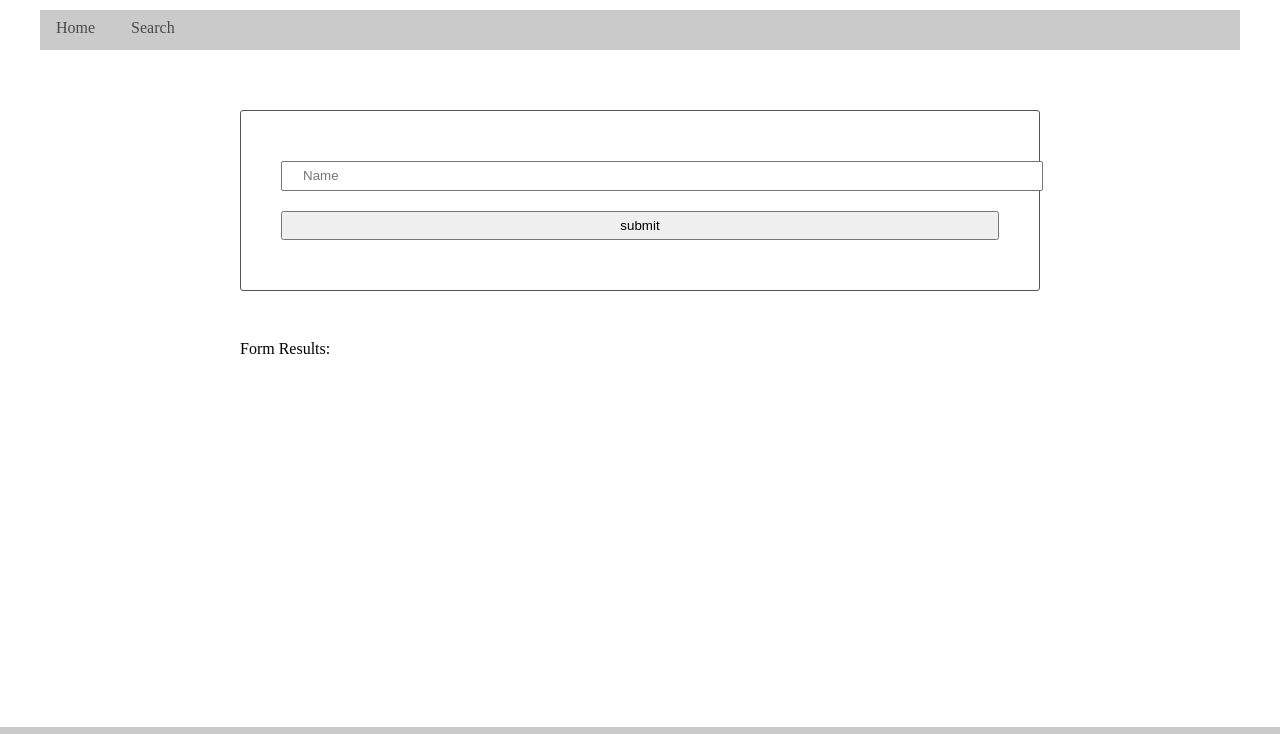
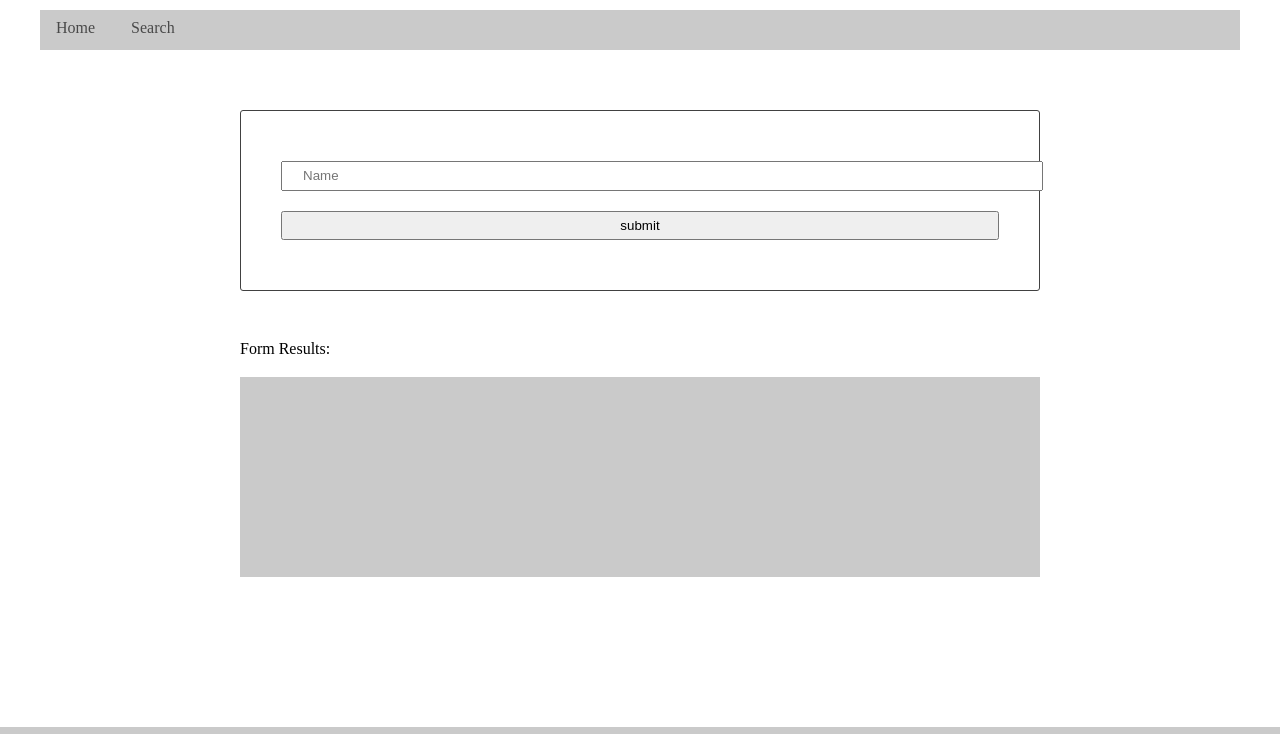
Before and after one commit to koziel101/Udacity-Front-End-Web-Developer, a website: page Project 4 Webpack Evaluate News NLP/src/client/views/index.html in a window 1280 px wide. Shown: the top 734 px of the page. Drawn offline with nearby package versions, Linux system fonts and the light colour scheme; files that its build step writes are made by us from their sources.

Commit message:
Styling the Form Results

```diff
--- a/Project 4 Webpack Evaluate News NLP/src/client/styles/form.scss
+++ b/Project 4 Webpack Evaluate News NLP/src/client/styles/form.scss
@@ -1,5 +1,5 @@
 form {
-    border: 1px solid #545454;
+    border: 1px solid #414141;
     border-radius: 3px;
     padding: 40px;
 }
@@ -10,3 +10,15 @@ input {
     line-height: 16px;
     margin: 10px 0;
 }
+
+#entryHolder {
+    margin-top: 20px;
+    background-color: rgb(202, 202, 202);
+}
+
+.result__item {
+    padding: 20px;
+    color: rgb(255, 255, 255);
+    text-shadow: 1.5px 1.5px #000000;
+    font-size: 18px;
+}
--- a/Project 4 Webpack Evaluate News NLP/src/client/views/index.html
+++ b/Project 4 Webpack Evaluate News NLP/src/client/views/index.html
@@ -32,12 +32,23 @@
                     <strong>Form Results:</strong>
                     <div id="results">
                         <div id="entryHolder">
-                            <div id="agreement"></div>
-                            <div id="confidence"></div>
-                            <div id="irony"></div>
-                            <div id="subjectivity"></div>
-                            <div id="score__tag"></div>
+                            <div>
+                                <p id="agreement" class="result__item"></p>
+                            </div>
+                            <div>
+                                <p id="confidence" class="result__item"></p>
+                            </div>
+                            <div>
+                                <p id="irony" class="result__item"></p>
+                            </div>
+                            <div>
+                                <p id="subjectivity" class="result__item"></p>
+                            </div>
+                            <div>
+                                <p id="score__tag" class="result__item"></p>
+                            </div>
                         </div>
+                    </div>
 
                     </div>
                 </section>
```
